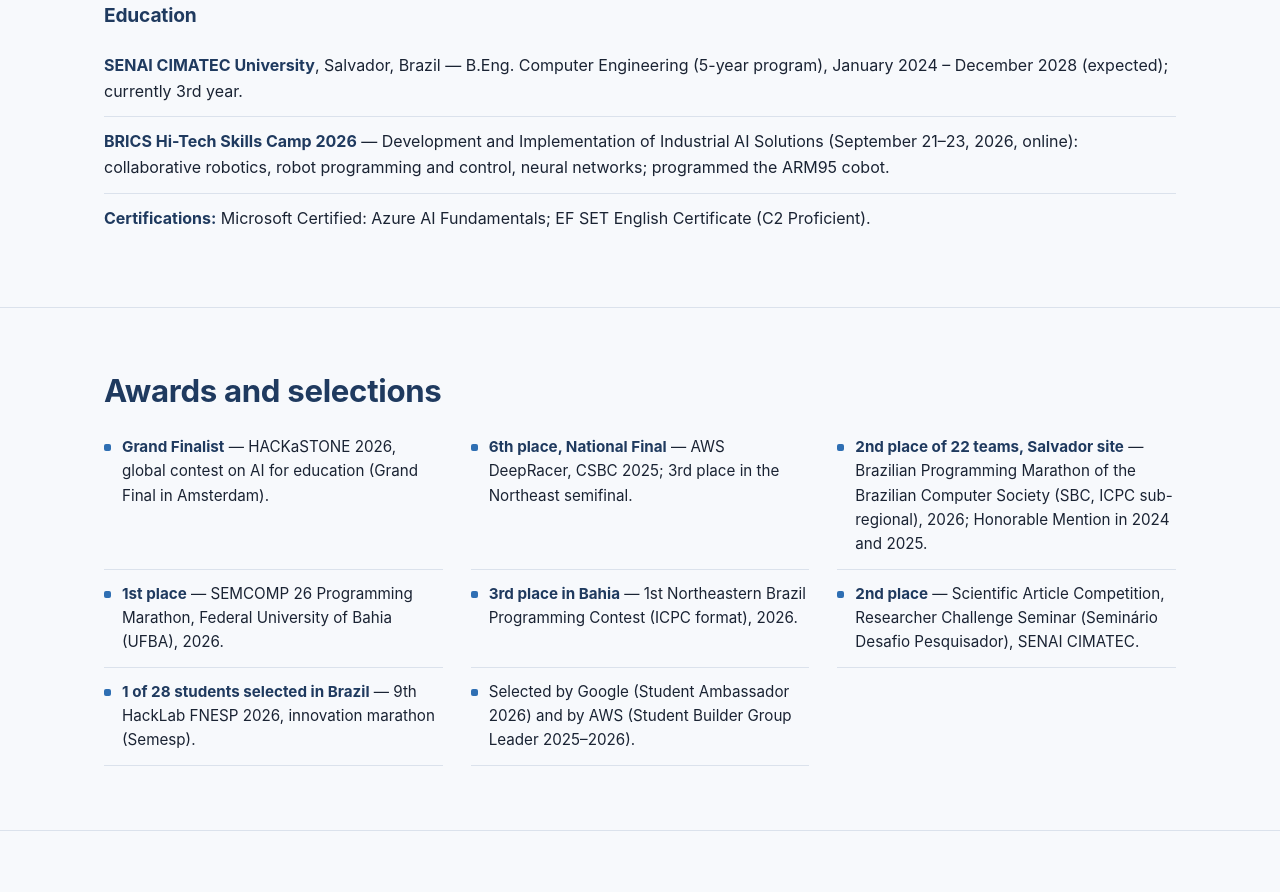
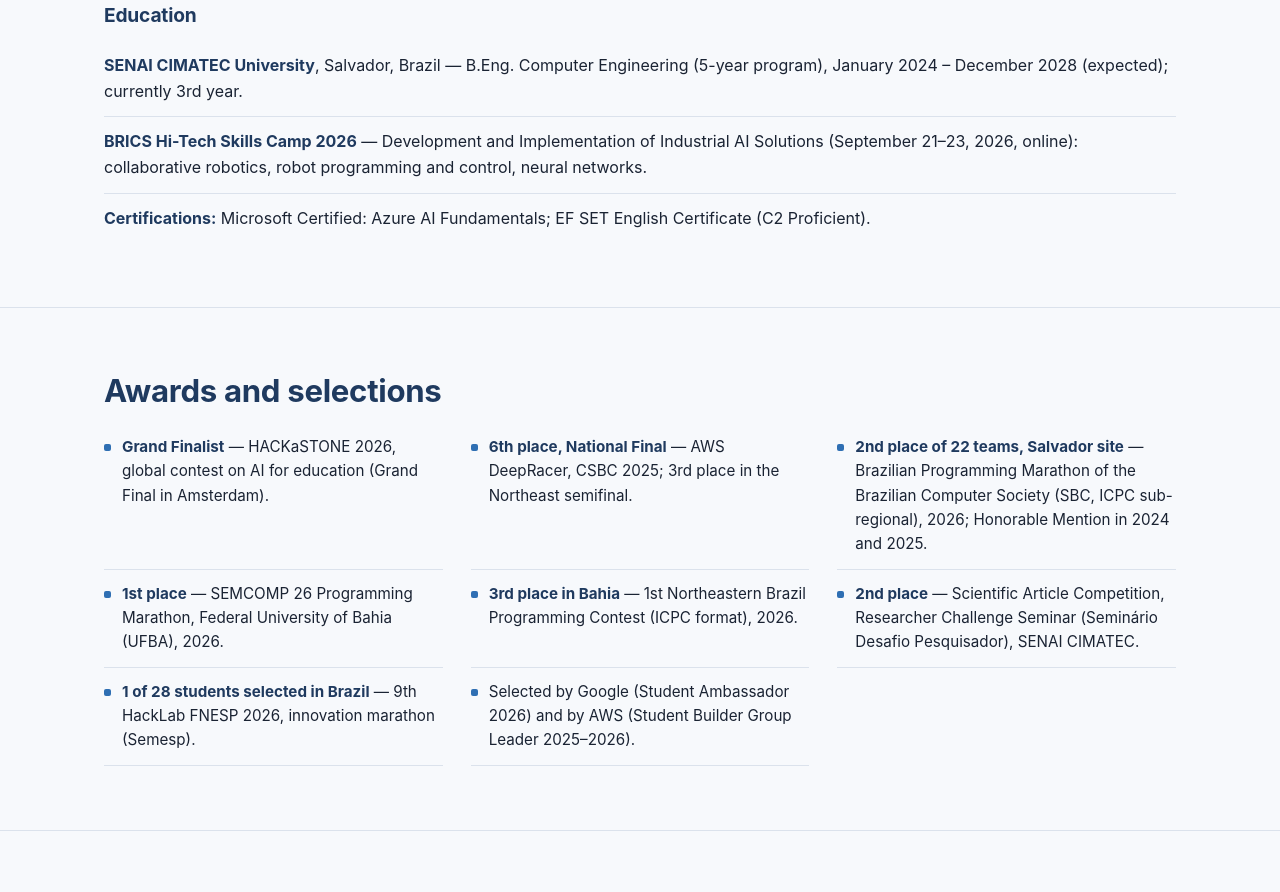
Before and after one commit to VictorBarretoAndrade/Portifolio, a plain HTML site: page index.html in a window 1280 px wide. Shown: the part 10118-11010 px from the top of the page. Drawn offline with Linux system fonts and the light colour scheme.

Commit message:
fix: remove the ARM95 programming claim from the Skills Camp entry
The camp work on the cobot was done in simulation; the Education line now ends at the topics covered.

```diff
--- a/index.html
+++ b/index.html
@@ -560,7 +560,7 @@
     <h3 class="sub-title" data-en="Education" data-pt="Formação">Education</h3>
     <ul class="edu-list">
       <li><p data-en="&lt;strong&gt;SENAI CIMATEC University&lt;/strong&gt;, Salvador, Brazil — B.Eng. Computer Engineering (5-year program), January 2024 – December 2028 (expected); currently 3rd year." data-pt="&lt;strong&gt;Universidade SENAI CIMATEC&lt;/strong&gt;, Salvador, Brasil — Bacharelado em Engenharia da Computação (curso de 5 anos), janeiro de 2024 – dezembro de 2028 (previsto); atualmente no 3º ano."><strong>SENAI CIMATEC University</strong>, Salvador, Brazil — B.Eng. Computer Engineering (5-year program), January 2024 – December 2028 (expected); currently 3rd year.</p></li>
-      <li><p data-en="&lt;strong&gt;BRICS Hi-Tech Skills Camp 2026&lt;/strong&gt; — Development and Implementation of Industrial AI Solutions (September 21–23, 2026, online): collaborative robotics, robot programming and control, neural networks; programmed the ARM95 cobot." data-pt="&lt;strong&gt;BRICS Hi-Tech Skills Camp 2026&lt;/strong&gt; — Desenvolvimento e Implementação de Soluções de IA Industrial (21–23 de setembro de 2026, online): robótica colaborativa, programação e controle de robôs, redes neurais; programei o cobot ARM95."><strong>BRICS Hi-Tech Skills Camp 2026</strong> — Development and Implementation of Industrial AI Solutions (September 21–23, 2026, online): collaborative robotics, robot programming and control, neural networks; programmed the ARM95 cobot.</p></li>
+      <li><p data-en="&lt;strong&gt;BRICS Hi-Tech Skills Camp 2026&lt;/strong&gt; — Development and Implementation of Industrial AI Solutions (September 21–23, 2026, online): collaborative robotics, robot programming and control, neural networks." data-pt="&lt;strong&gt;BRICS Hi-Tech Skills Camp 2026&lt;/strong&gt; — Desenvolvimento e Implementação de Soluções de IA Industrial (21–23 de setembro de 2026, online): robótica colaborativa, programação e controle de robôs, redes neurais."><strong>BRICS Hi-Tech Skills Camp 2026</strong> — Development and Implementation of Industrial AI Solutions (September 21–23, 2026, online): collaborative robotics, robot programming and control, neural networks.</p></li>
       <li><p data-en="&lt;strong&gt;Certifications:&lt;/strong&gt; Microsoft Certified: Azure AI Fundamentals; EF SET English Certificate (C2 Proficient)." data-pt="&lt;strong&gt;Certificações:&lt;/strong&gt; Microsoft Certified: Azure AI Fundamentals; EF SET English Certificate (C2 Proficient)."><strong>Certifications:</strong> Microsoft Certified: Azure AI Fundamentals; EF SET English Certificate (C2 Proficient).</p></li>
     </ul>
   </div>
```
